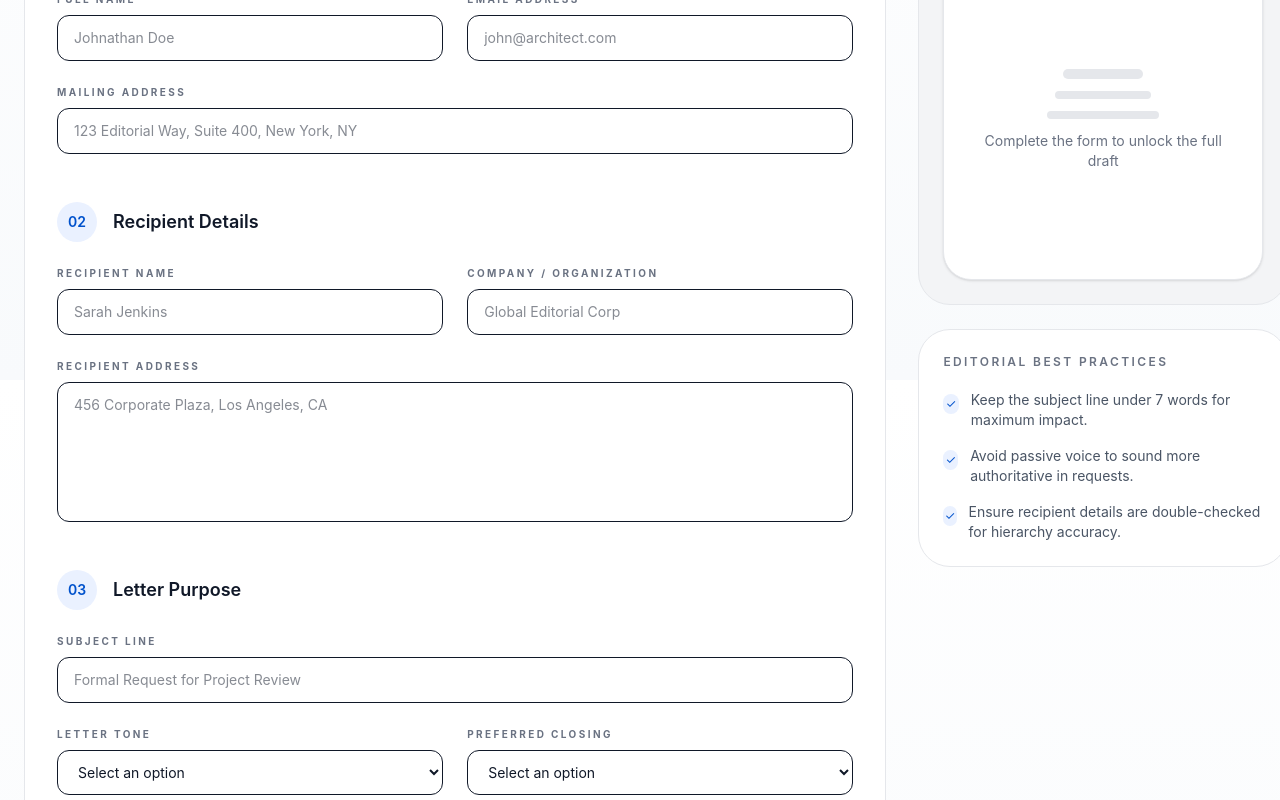
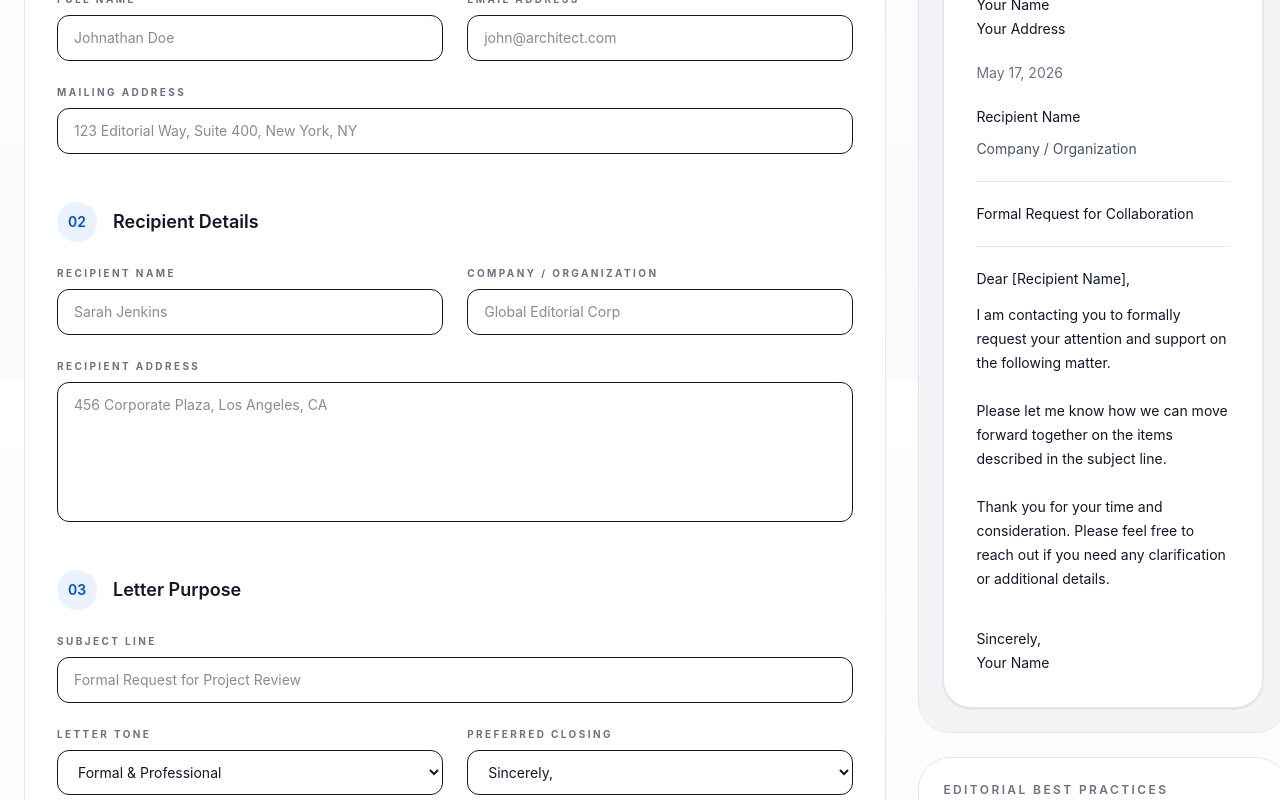
Before and after one commit to Team-E-T2T/lettergen-org, a Next.js app: page /new in a window 1280 px wide. Shown: the part 420-1220 px from the top of the page. Built offline with nearby package versions, Linux system fonts and the light colour scheme.

Commit message:
feat: template button fixes and live preview implementation

```diff
--- a/app/new/page.tsx
+++ b/app/new/page.tsx
@@ -1,8 +1,8 @@
 "use client";
 
-import { useMemo } from "react";
+import { useState, useMemo } from "react";
 import Link from "next/link";
-import { useRouter, useSearchParams } from "next/navigation";
+import { useRouter } from "next/navigation";
 import FormInput from "@/components/FormInput";
 import { templates as allTemplates } from "@/lib/templates";
 
@@ -15,13 +15,63 @@ function getSelectedTemplateTitle(templateId: string) {
   return selectedTemplate?.title ?? "Formal Request Letter";
 }
 
+const formatDate = (date: Date) =>
+  date.toLocaleDateString("en-US", {
+    month: "long",
+    day: "numeric",
+    year: "numeric",
+  });
+
 export default function NewPage() {
   const router = useRouter();
-  const searchParams = useSearchParams();
-  const templateId = searchParams.get("id") ?? "";
-  const letterTitle = useMemo(() => getSelectedTemplateTitle(templateId), [templateId]);
+  const letterTitle = useMemo(() => getSelectedTemplateTitle("") , []);
+
+  const [senderInfo, setSenderInfo] = useState({
+    fullName: "",
+    email: "",
+    address: "",
+  });
+
+  const [recipientDetails, setRecipientDetails] = useState({
+    name: "",
+    company: "",
+    address: "",
+  });
+
+  const [letterPurpose, setLetterPurpose] = useState({
+    subject: "",
+    tone: "formal",
+    closing: "sincerely",
+    body: "",
+  });
+
+  const currentDate = useMemo(() => formatDate(new Date()), []);
+
+  const previewBody = useMemo(() => {
+    const opening =
+      letterPurpose.tone === "friendly"
+        ? "I hope you are doing well as you read this request."
+        : "I am contacting you to formally request your attention and support on the following matter.";
+
+    const requestText = letterPurpose.body
+      ? letterPurpose.body.trim()
+      : "Please let me know how we can move forward together on the items described in the subject line.";
+
+    return `${opening}
+
+${requestText}
+
+Thank you for your time and consideration. Please feel free to reach out if you need any clarification or additional details.`;
+  }, [letterPurpose.body, letterPurpose.tone]);
 
   const handleGenerate = () => {
+    const letterData = {
+      senderInfo,
+      recipientDetails,
+      letterPurpose,
+      currentDate,
+    };
+    localStorage.setItem('letterData', JSON.stringify(letterData));
     router.push("/preview");
   };
 
@@ -51,13 +101,29 @@ export default function NewPage() {
                   <div className="flex h-10 w-10 items-center justify-center rounded-full bg-[#EAF1FF] text-sm font-semibold text-[#0052CC]">
                     01
                   </div>
-                  <h2 className="text-lg font-semibold text-gray-900">Your Information</h2>
+                  <h2 className="text-lg font-semibold text-gray-900">Sender Information</h2>
                 </div>
                 <div className="grid grid-cols-1 gap-6 md:grid-cols-2">
-                  <FormInput label="Full Name" placeholder="Johnathan Doe" />
-                  <FormInput label="Email Address" placeholder="john@architect.com" type="email" />
+                  <FormInput
+                    label="Full Name"
+                    placeholder="Johnathan Doe"
+                    value={senderInfo.fullName}
+                    onChange={(e) => setSenderInfo({ ...senderInfo, fullName: e.target.value })}
+                  />
+                  <FormInput
+                    label="Email Address"
+                    placeholder="john@architect.com"
+                    type="email"
+                    value={senderInfo.email}
+                    onChange={(e) => setSenderInfo({ ...senderInfo, email: e.target.value })}
+                  />
                   <div className="md:col-span-2">
-                    <FormInput label="Mailing Address" placeholder="123 Editorial Way, Suite 400, New York, NY" />
+                    <FormInput
+                      label="Mailing Address"
+                      placeholder="123 Editorial Way, Suite 400, New York, NY"
+                      value={senderInfo.address}
+                      onChange={(e) => setSenderInfo({ ...senderInfo, address: e.target.value })}
+                    />
                   </div>
                 </div>
               </div>
@@ -70,10 +136,26 @@ export default function NewPage() {
                   <h2 className="text-lg font-semibold text-gray-900">Recipient Details</h2>
                 </div>
                 <div className="grid grid-cols-1 gap-6 md:grid-cols-2">
-                  <FormInput label="Recipient Name" placeholder="Sarah Jenkins" />
-                  <FormInput label="Company / Organization" placeholder="Global Editorial Corp" />
+                  <FormInput
+                    label="Recipient Name"
+                    placeholder="Sarah Jenkins"
+                    value={recipientDetails.name}
+                    onChange={(e) => setRecipientDetails({ ...recipientDetails, name: e.target.value })}
+                  />
+                  <FormInput
+                    label="Company / Organization"
+                    placeholder="Global Editorial Corp"
+                    value={recipientDetails.company}
+                    onChange={(e) => setRecipientDetails({ ...recipientDetails, company: e.target.value })}
+                  />
                   <div className="md:col-span-2">
-                    <FormInput label="Recipient Address" placeholder="456 Corporate Plaza, Los Angeles, CA" type="textarea" />
+                    <FormInput
+                      label="Recipient Address"
+                      placeholder="456 Corporate Plaza, Los Angeles, CA"
+                      type="textarea"
+                      value={recipientDetails.address}
+                      onChange={(e) => setRecipientDetails({ ...recipientDetails, address: e.target.value })}
+                    />
                   </div>
                 </div>
               </div>
@@ -86,14 +168,21 @@ export default function NewPage() {
                   <h2 className="text-lg font-semibold text-gray-900">Letter Purpose</h2>
                 </div>
                 <div className="space-y-6">
-                  <FormInput label="Subject Line" placeholder="Formal Request for Project Review" />
+                  <FormInput
+                    label="Subject Line"
+                    placeholder="Formal Request for Project Review"
+                    value={letterPurpose.subject}
+                    onChange={(e) => setLetterPurpose({ ...letterPurpose, subject: e.target.value })}
+                  />
                   <div className="grid grid-cols-1 gap-6 md:grid-cols-2">
                     <FormInput
                       label="Letter Tone"
                       type="select"
                       name="letterTone"
+                      placeholder="Formal & Professional"
+                      value={letterPurpose.tone}
+                      onChange={(e) => setLetterPurpose({ ...letterPurpose, tone: e.target.value })}
                       options={[
-                        { value: "", label: "Formal & Professional" },
                         { value: "formal", label: "Formal & Professional" },
                         { value: "friendly", label: "Friendly & Clear" },
                       ]}
@@ -102,8 +191,10 @@ export default function NewPage() {
                       label="Preferred Closing"
                       type="select"
                       name="preferredClosing"
+                      placeholder="Sincerely,"
+                      value={letterPurpose.closing}
+                      onChange={(e) => setLetterPurpose({ ...letterPurpose, closing: e.target.value })}
                       options={[
-                        { value: "", label: "Sincerely," },
                         { value: "sincerely", label: "Sincerely," },
                         { value: "best", label: "Best regards," },
                       ]}
@@ -113,6 +204,8 @@ export default function NewPage() {
                     label="Main Points & Content"
                     type="textarea"
                     placeholder="Outline the core of your request here. Our AI will weave these into a polished narrative..."
+                    value={letterPurpose.body}
+                    onChange={(e) => setLetterPurpose({ ...letterPurpose, body: e.target.value })}
                   />
                 </div>
               </div>
@@ -132,11 +225,35 @@ export default function NewPage() {
           <aside className="space-y-6">
             <div className="rounded-[32px] bg-[#F3F4F6] p-6 shadow-paper border border-[#E5E7EB]">
               <h3 className="text-xs font-semibold uppercase tracking-[0.2em] text-gray-500 mb-6">Live Vellum Preview</h3>
-              <div className="rounded-[28px] bg-white p-8 shadow-sm border border-[#E5E7EB] min-h-[320px] flex flex-col items-center justify-center gap-3">
-                <div className="h-2.5 w-20 rounded-full bg-[#E5E7EB]" />
-                <div className="h-2 w-24 rounded-full bg-[#E5E7EB]" />
-                <div className="h-2 w-28 rounded-full bg-[#E5E7EB]" />
-                <p className="text-sm text-gray-500 text-center">Complete the form to unlock the full draft</p>
+              <div className="rounded-[28px] bg-white p-8 shadow-sm border border-[#E5E7EB] min-h-[320px] text-sm leading-6">
+                <div className="space-y-5">
+                  <div>
+                    <p className="text-gray-900">{senderInfo.fullName || "Your Name"}</p>
+                    <p className="text-gray-900 whitespace-pre-line">{senderInfo.address || "Your Address"}</p>
+                  </div>
+
+                  <div className="text-gray-500">{currentDate}</div>
+
+                  <div className="space-y-2">
+                    <p className="text-gray-900">{recipientDetails.name || "Recipient Name"}</p>
+                    <p className="text-gray-600">{recipientDetails.company || "Company / Organization"}</p>
+                    {recipientDetails.address && <p className="text-gray-600 whitespace-pre-line">{recipientDetails.address}</p>}
+                  </div>
+
+                  <div className="border-t border-gray-200 pt-5">
+                    <p className="text-gray-900">{letterPurpose.subject || "Formal Request for Collaboration"}</p>
+                  </div>
+
+                  <div className="border-t border-gray-200 pt-5">
+                    <p className="text-gray-900">{recipientDetails.name ? `Dear ${recipientDetails.name},` : "Dear [Recipient Name],"}</p>
+                    <div className="mt-3 text-gray-900 whitespace-pre-line">{previewBody}</div>
+                  </div>
+
+                  <div className="pt-4">
+                    <p className="text-gray-900">{letterPurpose.closing === "best" ? "Best regards," : "Sincerely,"}</p>
+                    <p className="text-gray-900">{senderInfo.fullName || "Your Name"}</p>
+                  </div>
+                </div>
               </div>
             </div>
 
--- a/app/preview/page.tsx
+++ b/app/preview/page.tsx
@@ -1,9 +1,16 @@
 'use client';
 
 import Link from 'next/link';
-import { useState } from 'react';
+import { useState, useEffect, useMemo } from 'react';
 import EditorSidebar from '@/components/EditorSidebar';
 import ToolbarButton from '@/components/ToolbarButton';
+
+interface LetterData {
+  senderInfo: { fullName: string; email: string; address: string };
+  recipientDetails: { name: string; company: string; address: string };
+  letterPurpose: { subject: string; tone: string; closing: string; body: string };
+  currentDate: string;
+}
 
 const toolbarActions = [
   { label: 'Bold', icon: <span className="text-base font-semibold">B</span>, command: 'bold' },
@@ -17,6 +24,41 @@ const toolbarActions = [
 
 export default function PreviewEditPage() {
   const [activeFormat, setActiveFormat] = useState('bold');
+  const [letterData, setLetterData] = useState<LetterData | null>(null);
+
+  useEffect(() => {
+    const saved = localStorage.getItem('letterData');
+    if (saved) {
+      setLetterData(JSON.parse(saved));
+    }
+  }, []);
+
+  const formattedLetter = useMemo(() => {
+    if (!letterData) return null;
+
+    const { senderInfo, recipientDetails, letterPurpose, currentDate } = letterData;
+    const opening =
+      letterPurpose.tone === "friendly"
+        ? "I hope you are doing well as you read this request."
+        : "I am contacting you to formally request your attention and support on the following matter.";
+
+    const requestText = letterPurpose.body
+      ? letterPurpose.body.trim()
+      : "Please let me know how we can move forward together on the items described in the subject line.";
+
+    return {
+      senderAddress: senderInfo.address || "Your Address",
+      senderName: senderInfo.fullName || "Your Name",
+      date: currentDate,
+      recipientName: recipientDetails.name || "Recipient Name",
+      recipientCompany: recipientDetails.company || "Company / Organization",
+      recipientAddress: recipientDetails.address || "Recipient Address",
+      subject: letterPurpose.subject || "Formal Request for Collaboration",
+      greeting: recipientDetails.name ? `Dear ${recipientDetails.name},` : "Dear [Recipient Name],",
+      body: `${opening}\n\n${requestText}\n\nThank you for your time and consideration. Please feel free to reach out if you need any clarification or additional details.`,
+      closing: letterPurpose.closing === "best" ? "Best regards," : "Sincerely,",
+    };
+  }, [letterData]);
 
   const handleToolbarClick = (action: (typeof toolbarActions)[0]) => {
     setActiveFormat(action.label);
@@ -73,38 +115,39 @@ export default function PreviewEditPage() {
                   contentEditable
                   suppressContentEditableWarning
                 >
-                  <div className="flex flex-col gap-1 text-sm text-gray-900">
-                    <span>April 07, 2026</span>
-                  </div>
-                  <div className="mt-8 space-y-5">
-                    <div className="space-y-1">
-                      <p className="text-sm text-gray-900">Ms. Elena Vance</p>
-                      <p className="text-sm text-gray-900">Director of Editorial Strategy</p>
-                      <p className="text-sm text-gray-900">Lumina Publishing House</p>
-                      <p className="text-sm text-gray-900">1223 Horizon Blvd, Suite 400</p>
-                      <p className="text-sm text-gray-900">New York, NY 10014</p>
+                  {formattedLetter ? (
+                    <div className="flex flex-col gap-4 text-sm text-gray-900">
+                      <div className="flex flex-col gap-1">
+                        <p>{formattedLetter.senderName}</p>
+                        <p>{formattedLetter.senderAddress}</p>
                       </div>
 
-                    <p className="text-sm text-gray-900">Dear Ms. Vance,</p>
+                      <p>{formattedLetter.date}</p>
 
-                    <div className="space-y-5 text-sm text-gray-900">
-                      <p>
-                        I am writing to formally submit my interest in the Senior Narrative Architect position at Lumina Publishing House. Having followed your editorial direction for several years, I am deeply impressed by the consistent elegance and structural integrity of the long-form features produced under your leadership.
-                      </p>
-                      <p>
-                        In my previous role at The Daily Chronicle, I specialized in transforming complex data sets into evocative human stories. This required not only a mastery of language but a keen eye for architectural pacing—ensuring that the reader&apos;s journey is as informative as it is emotionally resonant. My work on the &ldquo;Urban Echoes&rdquo; series received national acclaim for its innovative approach to documentary-style reporting.
-                      </p>
-                      <p>
-                        I believe that my background in linguistic precision and narrative structure aligns perfectly with Lumina&apos;s vision for the next generation of digital storytelling. I look forward to the possibility of discussing how my skills can contribute to your upcoming portfolio projects.
-                      </p>
+                      <div className="space-y-1">
+                        <p>{formattedLetter.recipientName}</p>
+                        <p>{formattedLetter.recipientCompany}</p>
+                        <p>{formattedLetter.recipientAddress}</p>
+                      </div>
+
+                      <p>{formattedLetter.subject}</p>
+
+                      <p>{formattedLetter.greeting}</p>
+
+                      <div className="whitespace-pre-wrap">
+                        {formattedLetter.body}
                       </div>
 
                       <div className="space-y-1">
-                      <p>Sincerely,</p>
-                      <p className="font-semibold text-brand-blue">Arthur Sterling</p>
-                      <p className="text-sm text-gray-900">Editorial Consultant</p>
+                        <p>{formattedLetter.closing}</p>
+                        <p>{formattedLetter.senderName}</p>
                       </div>
                     </div>
+                  ) : (
+                    <div className="flex flex-col gap-1 text-sm text-gray-900">
+                      <span>Loading letter...</span>
+                    </div>
+                  )}
                 </div>
               </div>
             </div>
--- a/components/FormInput.tsx
+++ b/components/FormInput.tsx
@@ -11,6 +11,8 @@ interface Props {
   type?: 'text' | 'email' | 'select' | 'textarea';
   name?: string;
   options?: Option[];
+  value?: string;
+  onChange?: React.ChangeEventHandler<HTMLInputElement | HTMLTextAreaElement | HTMLSelectElement>;
 }
 
 export default function FormInput({
@@ -19,6 +21,8 @@ export default function FormInput({
   type = 'text',
   name,
   options,
+  value,
+  onChange,
 }: Props) {
   const baseStyles =
     'w-full rounded-xl border border-brand-border bg-white px-4 py-3 text-sm text-gray-900 outline-none transition focus:border-transparent focus:ring-2 focus:ring-brand-blue';
@@ -33,11 +37,19 @@ export default function FormInput({
           name={name}
           placeholder={placeholder}
           className={`${baseStyles} min-h-[140px] resize-none`}
+          value={value}
+          onChange={onChange}
         />
-
       ) : type === 'select' ? (
-  <select name={name} className={baseStyles} defaultValue="">
-    <option value="" disabled>{placeholder || "Select an option"}</option>
+        <select
+          name={name}
+          className={baseStyles}
+          value={value ?? ""}
+          onChange={onChange}
+        >
+          <option value="" disabled>
+            {placeholder || "Select an option"}
+          </option>
           {options?.map((option) => (
             <option key={option.value} value={option.value}>
               {option.label}
@@ -50,6 +62,8 @@ export default function FormInput({
           name={name}
           placeholder={placeholder}
           className={baseStyles}
+          value={value}
+          onChange={onChange}
         />
       )}
     </div>
--- a/lib/templates.ts
+++ b/lib/templates.ts
@@ -10,7 +10,7 @@ export const templates: Template[] = [
   {
     id: '1',
     category: 'Personal',
-    title: 'Executive Partnership',
+    title: 'Formal Request Letter',
     description: 'A polished inquiry for high-level business collaborations and strategic partnerships.',
   },
   {
```
Lines whose indentation alone changed are shown as unchanged.
